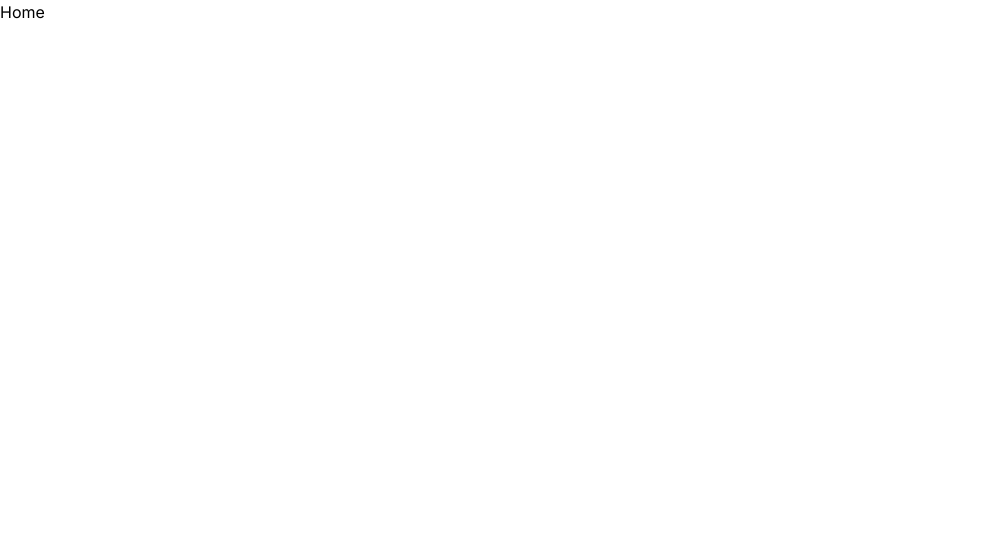
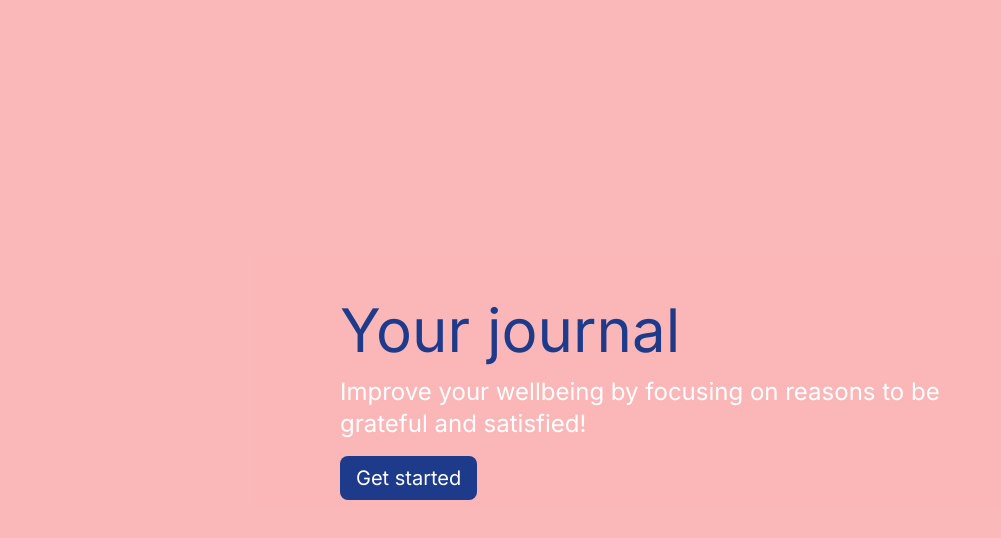
Before and after one commit to MajaMarkiewicz/journal-app, a Next.js app: page / in a window 1280 px wide. Shown: the top 538 px of the page, without its empty margins (0-1001 px from the left). Built offline with nearby package versions, Linux system fonts and the light colour scheme.

Commit message:
style: homepage

```diff
--- a/app/page.tsx
+++ b/app/page.tsx
@@ -1,3 +1,17 @@
+import Link from "next/link";
+
 export default function Home() {
-  return <div>Home</div>
+  return <div className="w-screen h-screen bg-black flex justify-center items-center text-white bg-red-400/50">
+    <div className="w-full max-w-[600px]">
+      <h1 className="text-6xl mb-4 text-blue-900">Your journal</h1>
+      <p className="text-2xl mb-4">
+        Improve your wellbeing by focusing on reasons to be grateful and satisfied!
+      </p>
+      <div>
+        <Link href="/journal">
+          <button className="bg-blue-900 px-4 py-2 rounded-lg text-xl">Get started</button>
+        </Link>
+      </div>
+    </div>
+  </div>
 }
```
